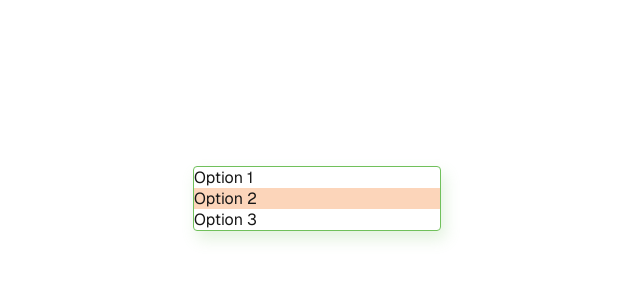
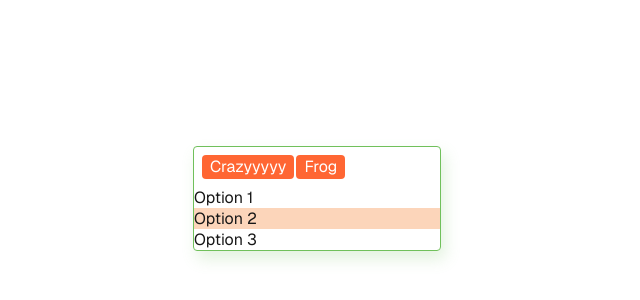
Before and after one commit to Renegatto/frontend-portfolio, a Next.js app: page / in a window 1280 px wide. Shown: the part 202-502 px from the top of the page, without its empty margins (323-963 px from the left). Built offline with nearby package versions, Linux system fonts and the light colour scheme.

Commit message:
Display picked options

```diff
--- a/src/app/components/select-many/index.tsx
+++ b/src/app/components/select-many/index.tsx
@@ -5,11 +5,24 @@ import clsx from "clsx";
 export const SelectManyExample: FC = () =>
   <SelectMany
     options={[
+      <SelectBar key={-1} selectedElements={[
+        <Selected key={0}>{<>Crazyyyyy</>}</Selected>,
+        <Selected key={1}>{<>Frog</>}</Selected>,
+      ]}/>,
       <Item key={0} selected={false}>{<>Option 1</>}</Item>,
       <Item key={1} selected={true}>{<>Option 2</>}</Item>,
       <Item key={2} selected={false}>{<>Option 3</>}</Item>,
     ]}
   />
+
+const Selected: FC<{children: ReactElement}> = ({children}) =>
+  <div className={styles['select-many__bar__selected']}>{children}</div>
+
+const SelectBar: FC<{selectedElements: ReactElement[]}> = ({selectedElements}) =>
+  <div className={styles['select-many__bar']}>
+    {selectedElements}
+  </div>
+
 const Item: FC<{children: ReactElement, selected: boolean}> = ({children,selected}) =>
   <div className={
     clsx(styles['select-many__item'], selected ? styles['select-many__item__selected'] : undefined)
--- a/src/app/components/select-many/select-many.module.scss
+++ b/src/app/components/select-many/select-many.module.scss
@@ -1,11 +1,16 @@
 $main-color: #70C05B;
-$selected-color: #FCD5BA;
+$selected-item-color: #FCD5BA;
+$bar-item-color: #FF6633;
+
+@mixin radius {
+  border-radius: 4px;
+}
 
 .select-many {
+  @include radius;
   border-width: 1px;
   border-color: $main-color;
   border-style: solid;
-  border-radius: 4px;
 
   display: flex;
   flex-direction: column;
@@ -16,5 +21,20 @@ $selected-color: #FCD5BA;
   padding: 8 8 8 16;
 }
 .select-many__item__selected {
-  background-color: $selected-color;
+  background-color: $selected-item-color;
 }
+.select-many__bar {
+  display: flex;
+  padding: 8px;
+  gap: 2px;
+  flex-direction: row;
+}
+.select-many__bar__selected {
+  @include radius;
+  color: white;
+  height: 24px;
+  display: flex;
+  align-items: center;
+  padding: 0 8px 0 8px;
+  background-color: $bar-item-color;
+}
```
